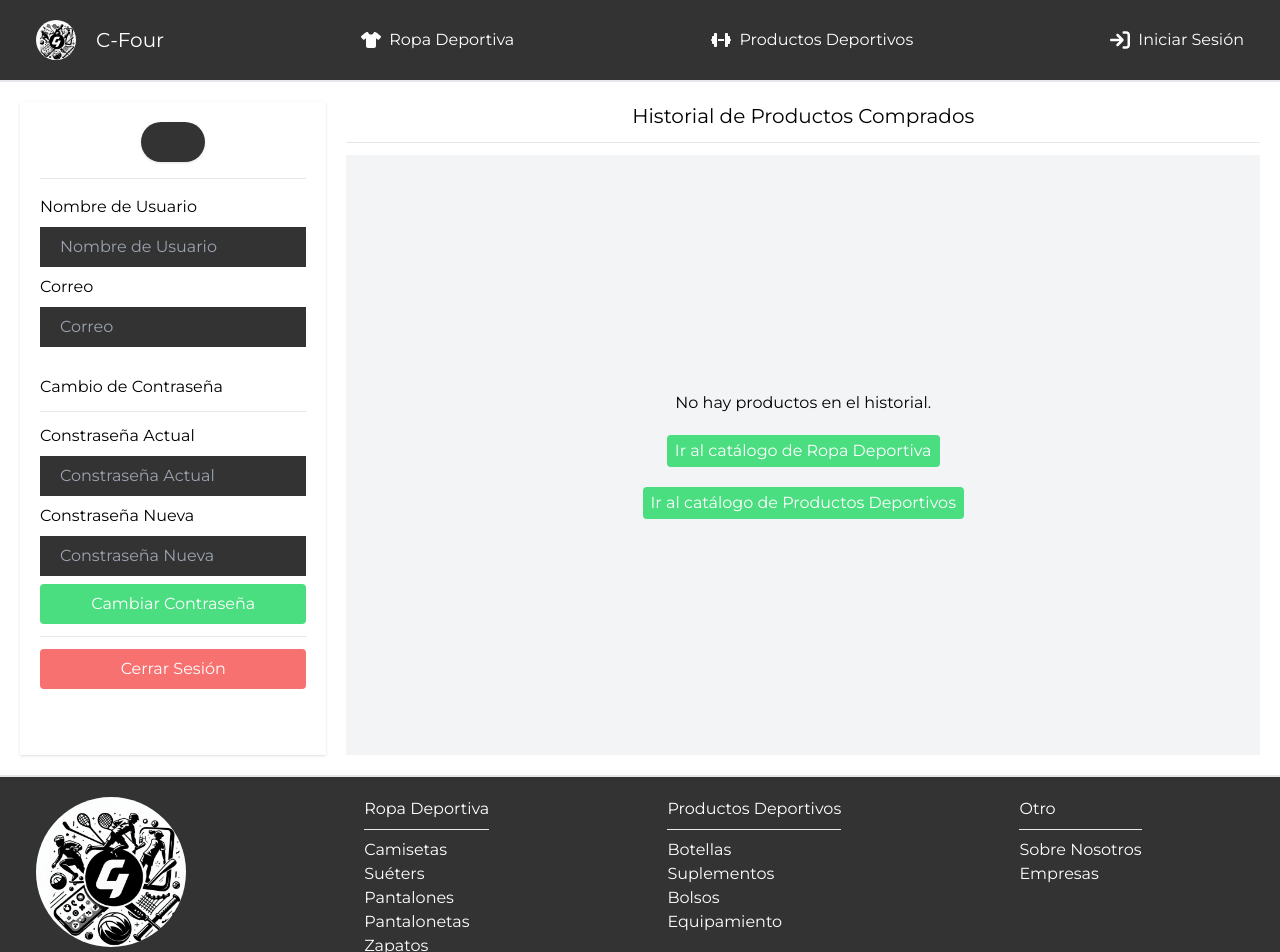
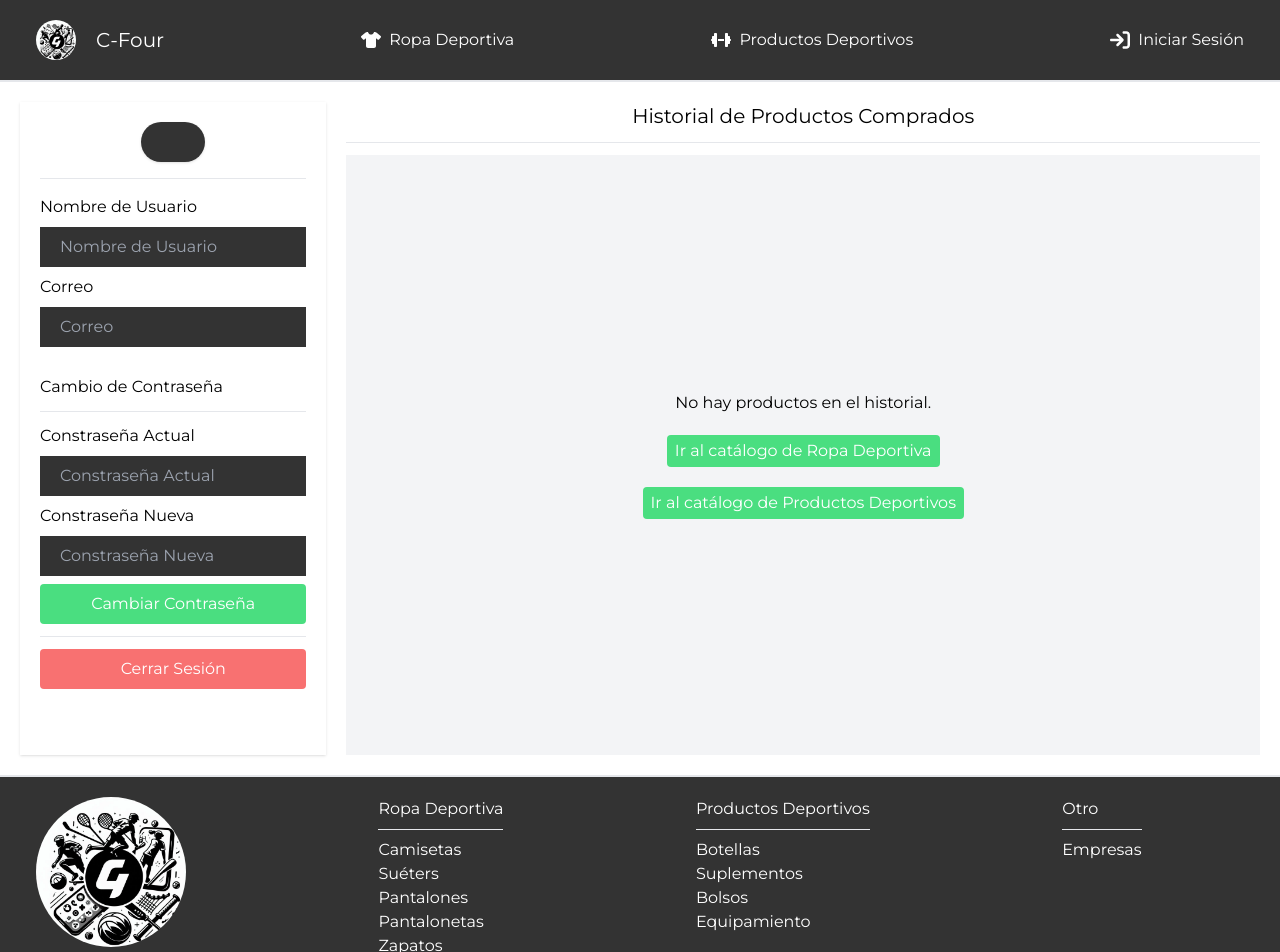
Before and after one commit to Joro-ch/C-Four, a Next.js app in the folder frontend/: page /CuentaUsuario in a window 1280 px wide. Shown: the top 952 px of the page. Built offline with nearby package versions, Linux system fonts and the light colour scheme.

Commit message:
Cambiar Contraseña usuario arreglado

```diff
--- a/frontend/src/app/components/Footer/index.jsx
+++ b/frontend/src/app/components/Footer/index.jsx
@@ -65,9 +65,9 @@ function Footer() {
         <h5> Otro </h5>
         <hr className='my-2' />
         <ul className='flex flex-col'>
-          <Link href={'/SobreNosotros'} className='hover:underline hover:opacity-85 duration-500'>
+          {/* <Link href={'/SobreNosotros'} className='hover:underline hover:opacity-85 duration-500'>
             Sobre Nosotros
-          </Link>
+          </Link> */}
           {empresa.nombreMarca == '' && (
             <Link href={'/Empresas'} className='hover:underline hover:opacity-85 duration-500'>
               Empresas
--- a/frontend/src/app/components/UsuarioInfoCard/index.jsx
+++ b/frontend/src/app/components/UsuarioInfoCard/index.jsx
@@ -64,9 +64,8 @@ function UsuarioInfoCard() {
         return true;
     }
 
-
     return (
-        <form className='flex flex-col p-5 gap-2 w-[25vw] min-w-[250px] shadow'>
+        <form className='flex flex-col p-5 gap-2 w-[25vw] min-w-[250px] shadow' onSubmit={(e) => e.preventDefault()}>
             <h5 className='text-6xl bg-[#333] rounded-full text-center px-8 py-5 text-white shadow self-center'>
                 {usuario.nombreUsuario[0]}
             </h5>
```
Also changed, not shown: 1 other file (tests, documents, lock files or other folders).
